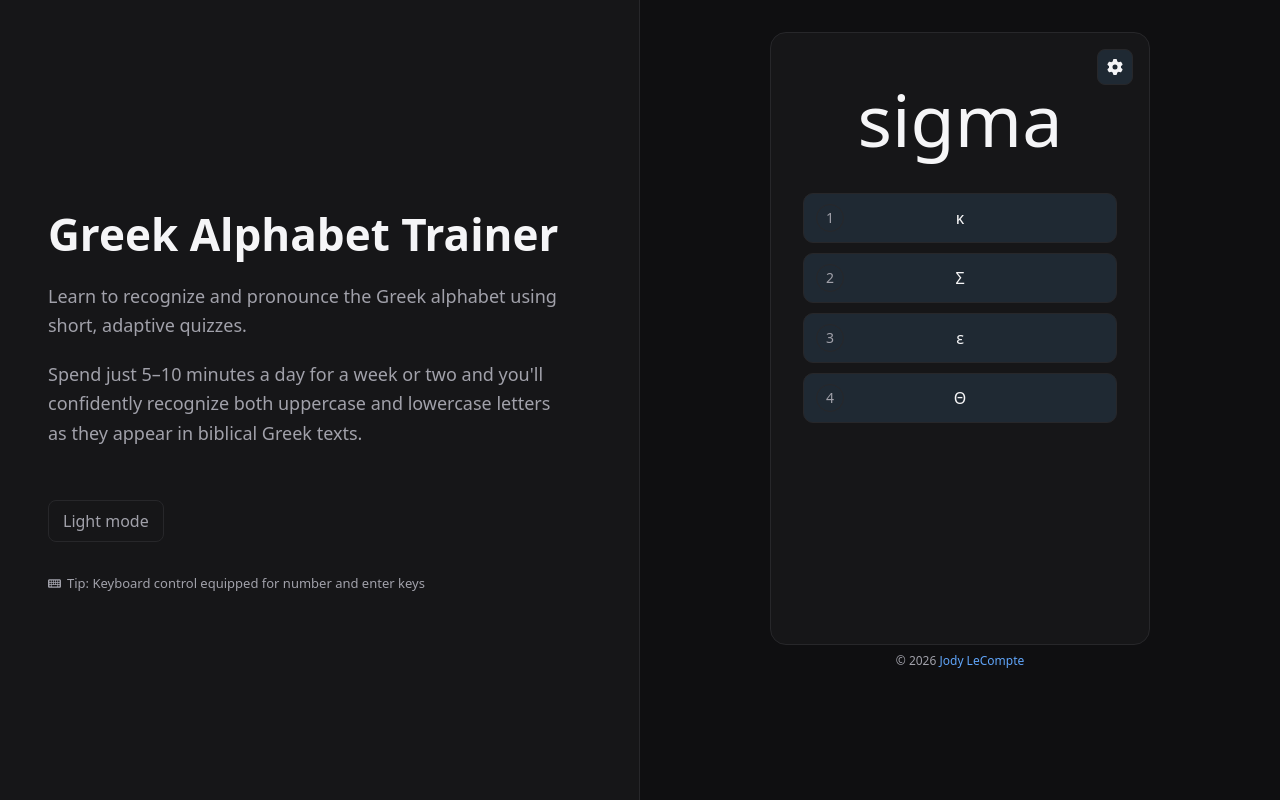
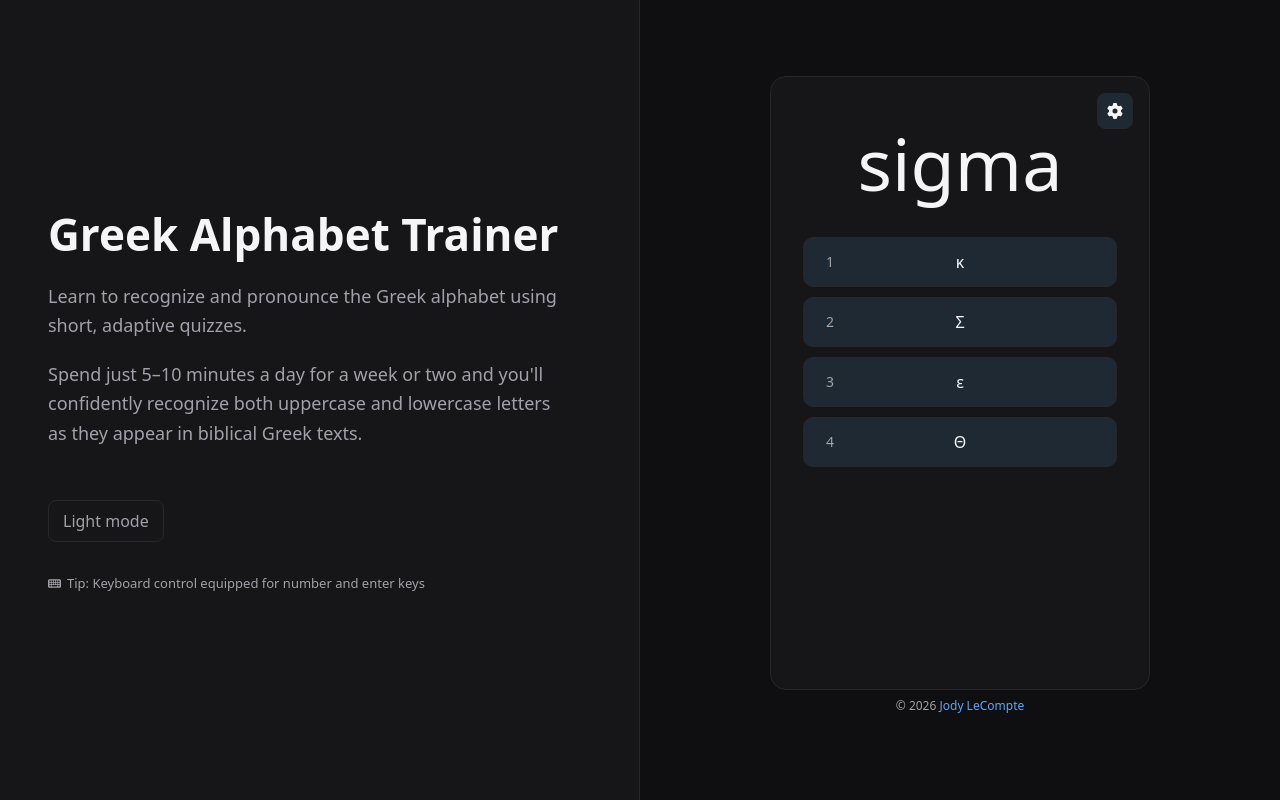
Before and after one commit to jodylecompte/greekalphabettrainer.com, a React (Vite) app: page / in a window 1280 px wide. Built offline with nearby package versions, Linux system fonts and the light colour scheme.

Commit message:
Fix layout stuff on mobile + recenter quiz on larger screens

```diff
--- a/src/App.tsx
+++ b/src/App.tsx
@@ -18,7 +18,8 @@ export default function App() {
     <div className="grid grid-cols-1 md:grid-cols-2 min-h-screen md:h-screen md:overflow-hidden">
       <Sidebar theme={theme} onToggleTheme={toggleTheme} />
 
-      <main className="overflow-hidden md:h-full md:overflow-y-auto flex flex-col items-start md:items-center pt-4 md:pt-8 px-4 pb-4">
+      <main className="overflow-hidden md:h-full md:overflow-y-auto flex flex-col items-start md:items-center md:justify-center pt-4 md:pt-0 px-4 pb-4 md:pb-0">
+        <div className="w-full md:w-auto flex flex-col items-center md:min-h-[630px] md:justify-center">
           <QuizCard
             exercise={exercise}
             letter={letter}
@@ -32,6 +33,7 @@ export default function App() {
           />
 
           <Footer />
+        </div>
       </main>
     </div>
   );
```
Lines whose indentation alone changed are shown as unchanged.
